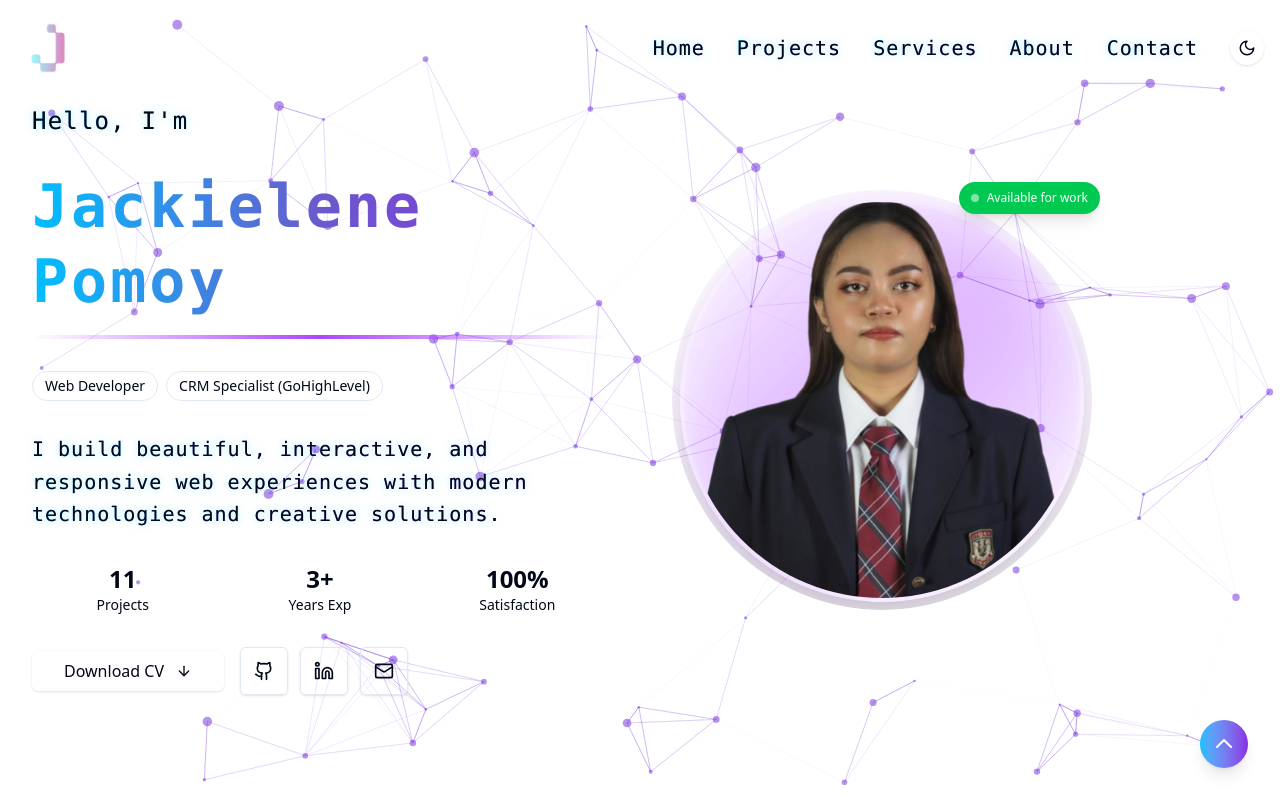
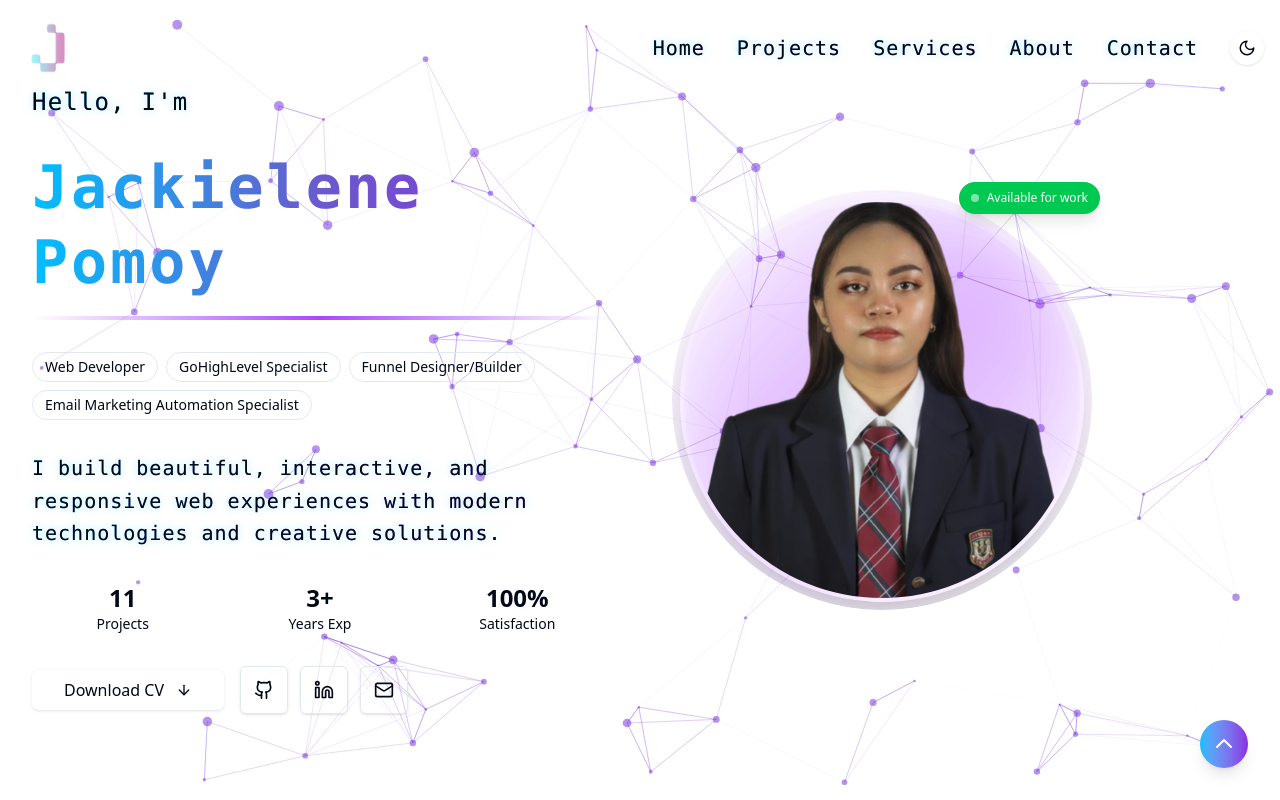
Before and after one commit to Jackielene/Kiel-Portfolio-React, a React (Vite) app: page / in a window 1280 px wide. Shown: the top 800 px of the page. Built offline with nearby package versions, Linux system fonts and the light colour scheme.

Commit message:
add labels

```diff
--- a/src/components/HeroSection.tsx
+++ b/src/components/HeroSection.tsx
@@ -192,7 +192,7 @@ const HeroSection = () => {
               animate={{ opacity: 1, y: 0 }}
               transition={{ duration: 0.8, delay: 0.4 }}
             >
-              {["Web Developer", "CRM Specialist (GoHighLevel)"].map((role, index) => (
+              {["Web Developer", "GoHighLevel Specialist", "Funnel Designer/Builder", "Email Marketing Automation Specialist"].map((role, index) => (
                 <motion.span
                   key={role}
                   initial={{ opacity: 0, scale: 0.8 }}
```
